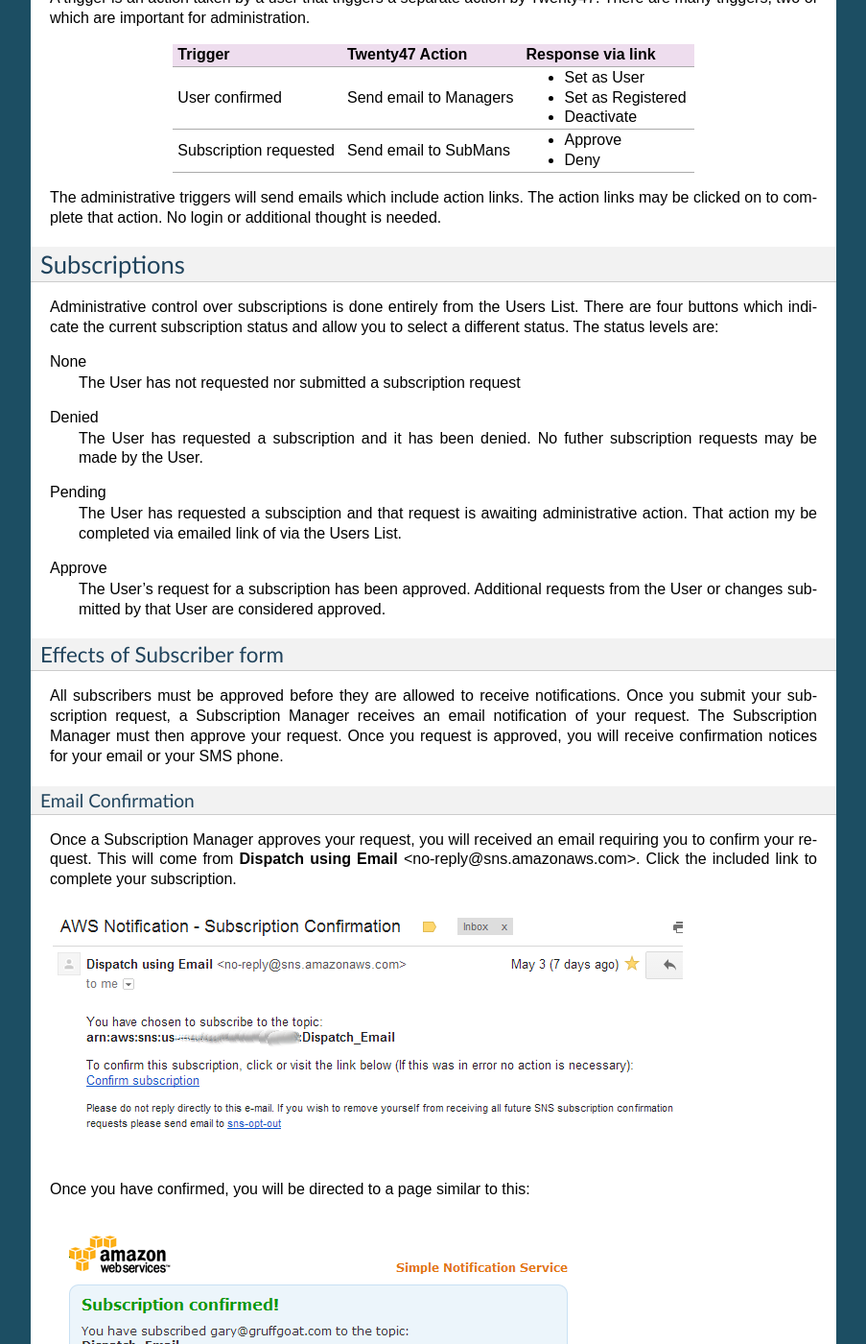
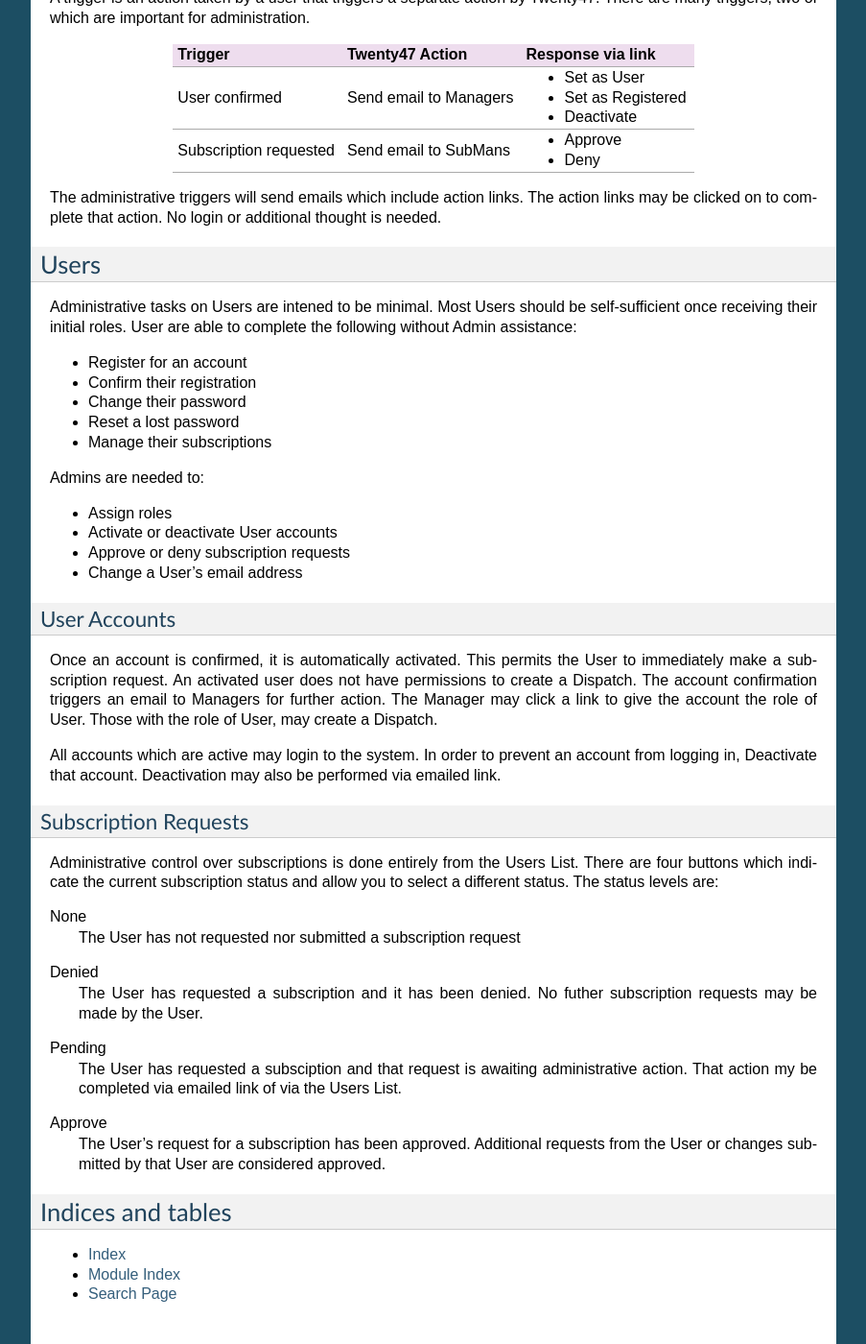
Before and after one commit to gary-dalton/Twenty47, a Sphinx documentation site: the page built from docs/for_admins.rst, in a window 1280 px wide and 1400 px high, scrolled down 2251 px. Shown: the whole window at 96% size, without its empty margins (198-1101 px from the left). Built offline with Sphinx 7.4.7, drawn with Linux system fonts in a browser that asks for light colours; some of the changed text lies outside the part shown.

Commit message:
Think I am done with main points for_admins documentation.

```diff
--- a/docs/for_admins.rst
+++ b/docs/for_admins.rst
@@ -85,10 +85,40 @@
 The action links may be clicked on to complete that action. No login or
 additional thought is needed.
 
+Users
+=====
+Administrative tasks on Users are intened to be minimal. Most Users should
+be self-sufficient once receiving their initial roles. User are able to
+complete the following without Admin assistance:
 
+* Register for an account
+* Confirm their registration
+* Change their password
+* Reset a lost password
+* Manage their subscriptions
 
-Subscriptions
-===================
+Admins are needed to:
+
+* Assign roles
+* Activate or deactivate User accounts
+* Approve or deny subscription requests
+* Change a User's email address
+
+User Accounts
+--------------
+Once an account is confirmed, it is automatically activated. This permits
+the User to immediately make a subscription request. An activated user
+does not have permissions to create a Dispatch. The account confirmation
+triggers an email to Managers for further action. The Manager may click
+a link to give the account the role of User. Those with the role of User,
+may create a Dispatch.
+
+All accounts which are active may login to the system. In order to prevent
+an account from logging in, Deactivate that account. Deactivation may
+also be performed via emailed link.
+
+Subscription Requests
+---------------------
 Administrative control over subscriptions is done entirely from the
 Users List. There are four buttons which indicate the current subscription
 status and allow you to select a different status. The status levels are:
@@ -111,28 +141,6 @@
  approved.
 
 
-Effects of Subscriber form
---------------------------
-All subscribers must be approved before they are allowed to receive
-notifications. Once you submit your subscription request, a Subscription
-Manager receives an email notification of your request. The Subscription
-Manager must then approve your request. Once you request is approved,
-you will receive confirmation notices for your email or your SMS phone.
-
-Email Confirmation
-^^^^^^^^^^^^^^^^^^
-Once a Subscription Manager approves your request, you will received an
-email requiring you to confirm your request. This will come from
-**Dispatch using Email** <no-reply\@sns.amazonaws.com>. Click the included
-link to complete your subscription.
-
-.. image:: _static/email_sub_pending.png
-   :alt: Emailed confirmation request
-
-Once you have confirmed, you will be directed to a page similar to this:
-
-.. image:: _static/email_sub_confirm.png
-   :alt: Your email is confirmed
 
 
 
```
